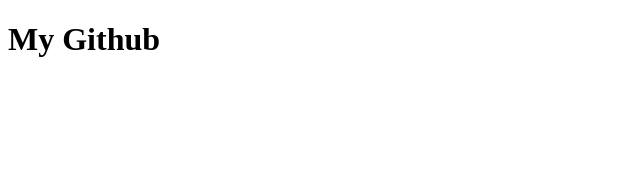
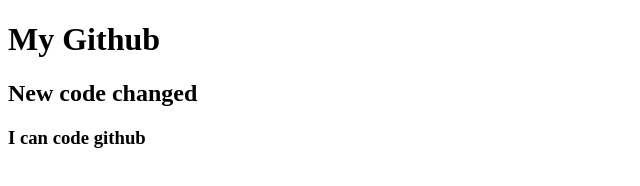
Before and after one commit to jahanarabegum97/my-second-repo, a plain HTML site: page index.html in a window 1280 px wide. Shown: the whole page, without its empty margins (0-640 px from the left). Drawn offline with Linux system fonts and the light colour scheme.

Commit message:
hader changed

```diff
--- a/index.html
+++ b/index.html
@@ -8,5 +8,7 @@
 </head>
 <body>
     <h1>My Github</h1>
+    <h2>New code changed</h2>
+    <h3>I can code github</h3>
 </body>
 </html>
```
